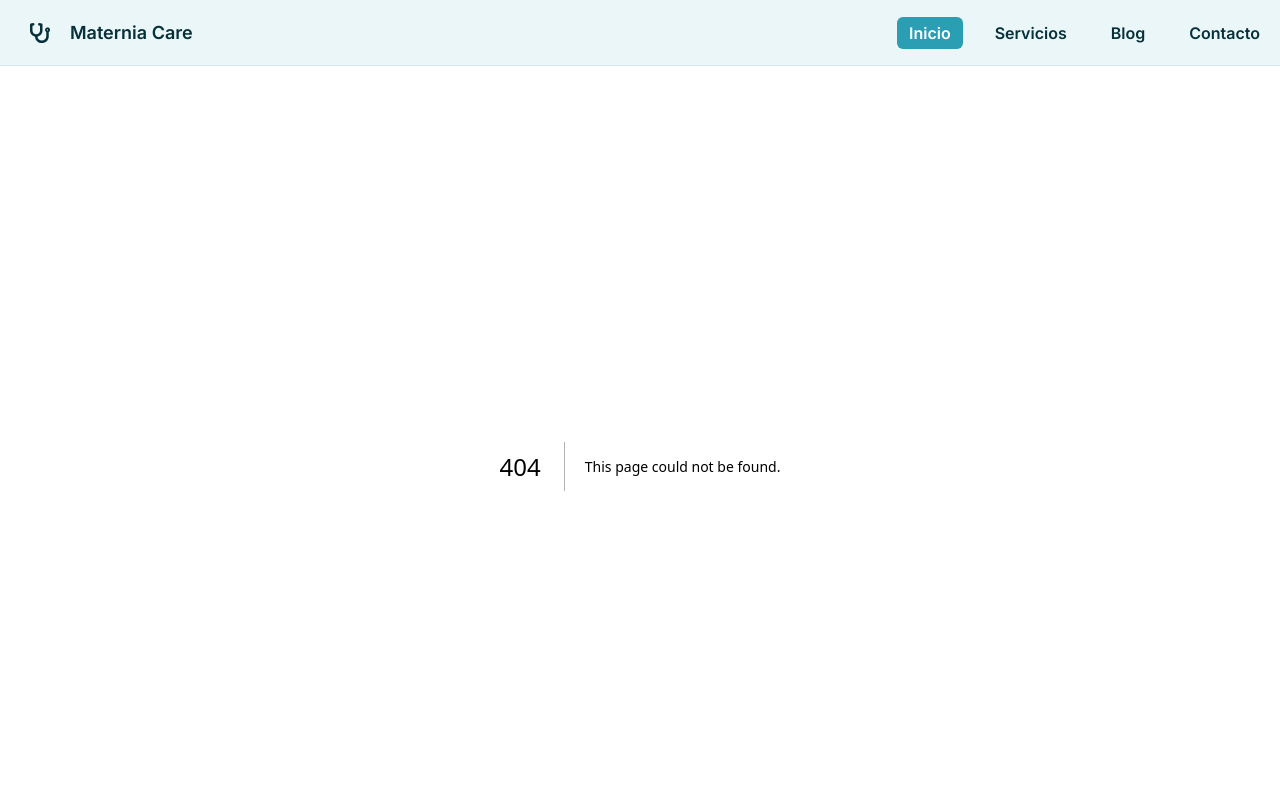
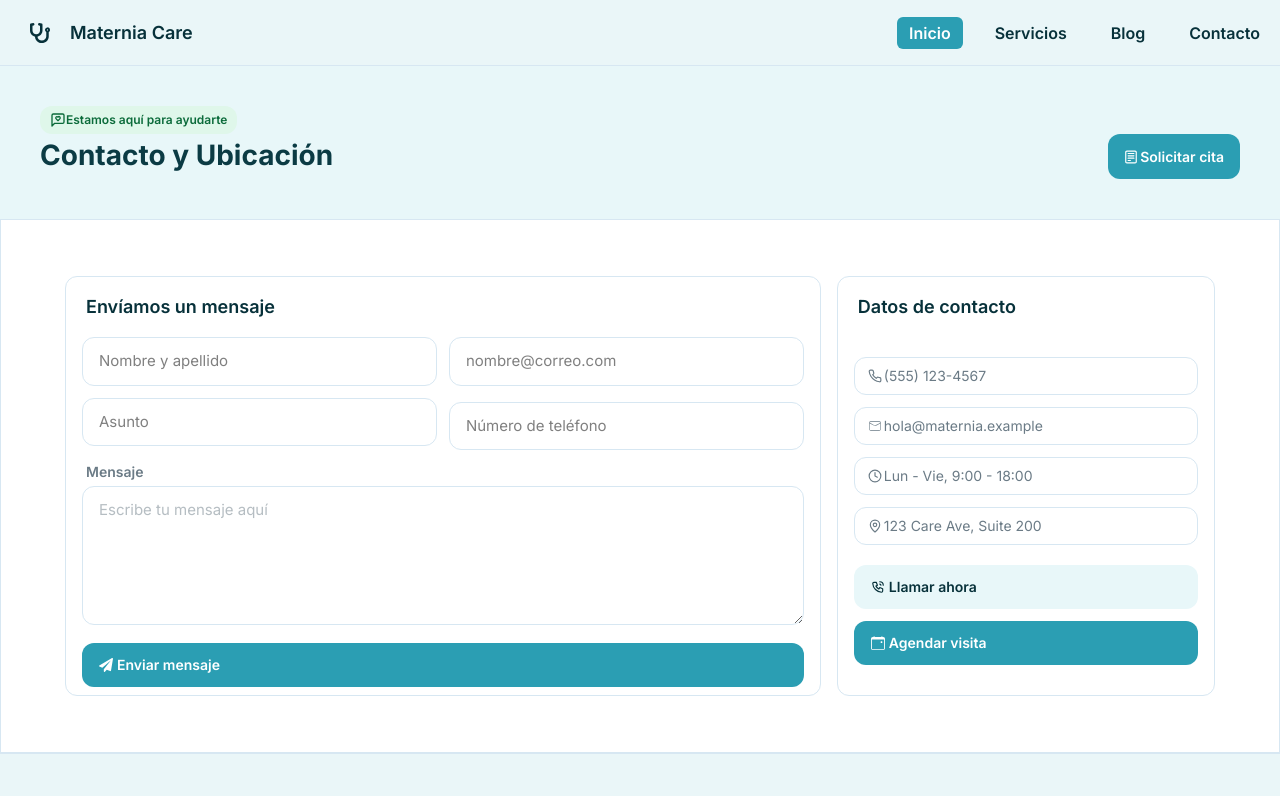
Before and after one commit to Laszlo-Caballero/obstetricia-landing, a Next.js app: page /contacto in a window 1280 px wide. Before the commit this address had no page. Shown: the top 796 px of the page. Built offline with nearby package versions, Linux system fonts and the light colour scheme.

Commit message:
Agregar componente CardContact y actualizar la página de contacto para mejorar la gestión de información y presentación.

```diff
--- /dev/null
+++ b/src/app/contacto/page.tsx
@@ -0,0 +1,155 @@
+import Input from "@/components/ui/input/Input";
+import React from "react";
+import { CgNotes } from "react-icons/cg";
+import { LuMessageSquareHeart } from "react-icons/lu";
+import { FaPaperPlane, FaRegPaperPlane } from "react-icons/fa";
+import { FiPhone } from "react-icons/fi";
+import { CiMail } from "react-icons/ci";
+import CardContact from "@/components/ui/card-services/CardContact";
+import { LuMapPin } from "react-icons/lu";
+import { LuClock } from "react-icons/lu";
+import { TbPhoneCall } from "react-icons/tb";
+import { BsCalendarEvent } from "react-icons/bs";
+
+export default function page() {
+  return (
+    <div>
+      <div className="w-full h-full bg-FondoCeleste">
+        <section className="py-[40px] px-[40px] w-full">
+          <span className="flex gap-[2] py-[6px] px-[10px] rounded-xl bg-compassionate max-w-max">
+            <LuMessageSquareHeart className="text-care size-4" />
+            <p className=" text-xs font-semibold text-care">
+              Estamos aquí para ayudarte
+            </p>
+          </span>
+          <div className="flex flex-row justify-between">
+            <p className="font-bold text-[28px] leading-100% text-azulLeer">
+              Contacto y Ubicación
+            </p>
+            <button className="font-semibold flex gap-[2px] py-[12.5px] px-[16px]  rounded-xl bg-botonAzul items-center text-letraBlanca text-sm">
+              <CgNotes />
+              Solicitar cita
+            </button>
+          </div>
+        </section>
+      </div>
+      <div className=" w-full border border-bordeColumn">
+        <section className="flex flex-row px-[64px] py-[56px] gap-4">
+          <section className="w-2/3 border border-bordeColumn rounded-xl px-4">
+            <h1 className="font-semibold text-blackBluee px-1 py-4 text-lg">
+              Envíamos un mensaje
+            </h1>
+
+            <form className="grid grid-cols-1 md:grid-cols-2 gap-3">
+              <div>
+                <label
+                  htmlFor="nombre"
+                  className="block text-sm font-medium text-grissubtexto"
+                ></label>
+                <Input
+                  for="nombre"
+                  type="text"
+                  placeholder="Nombre y apellido"
+                />
+              </div>
+
+              <div>
+                <label
+                  htmlFor="email"
+                  className="block text-sm font-medium text-grissubtexto"
+                ></label>
+                <Input
+                  for="email"
+                  type="email"
+                  placeholder="nombre@correo.com"
+                />
+              </div>
+
+              <div>
+                <label
+                  htmlFor="asunto"
+                  className="block text-sm font-medium text-grissubtexto"
+                ></label>
+                <Input for="asunto" type="text" placeholder="Asunto" />
+              </div>
+
+              <div>
+                <label
+                  htmlFor="pref"
+                  className="block text-sm font-medium text-grissubtexto"
+                ></label>
+                <input
+                  id="telefono"
+                  type="tel"
+                  placeholder="Número de teléfono"
+                  className="mt-1 w-full rounded-xl border border-bordeColumn  px-4 py-3 text-[15px] outline-none "
+                  pattern="[0-9]{9}"
+                  title="Ingresa un número de teléfono válido (9 digitos)"
+                />
+              </div>
+
+              <div className="md:col-span-2">
+                <label
+                  htmlFor="mensaje"
+                  className="block text-sm font-semibold text-grissubtexto pl-1"
+                >
+                  Mensaje
+                </label>
+                <textarea
+                  id="mensaje"
+                  rows={5}
+                  placeholder="Escribe tu mensaje aquí"
+                  className="mt-1 w-full rounded-xl border border-bordeColumn  px-4 py-3 text-[15px] text-grissubtexto outline-none"
+                />
+              </div>
+
+              <div className="md:col-span-2 pb-2">
+                <button
+                  type="submit"
+                  className="w-full flex items-center gap-1 rounded-xl bg-botonAzul px-[17px] py-3 font-semibold text-white  outline-none text-sm"
+                >
+                  <FaPaperPlane /> Enviar mensaje
+                </button>
+              </div>
+            </form>
+          </section>
+          <section className="w-1/3 border border-bordeColumn rounded-xl px-4">
+            <h1 className="font-semibold text-blackBluee py-4 text-lg px-1">
+              Datos de contacto
+            </h1>
+            <div className=" py-2 ">
+              <CardContact icon={<FiPhone />} description="(555) 123-4567" />
+              <CardContact
+                icon={<CiMail />}
+                description=" hola@maternia.example"
+              />
+              <CardContact
+                icon={<LuClock />}
+                description=" Lun - Vie, 9:00 - 18:00"
+              />
+              <CardContact
+                icon={<LuMapPin />}
+                description=" 123 Care Ave, Suite 200"
+              />
+            </div>
+            <div className=" flex flex-col py-3 gap-3">
+              <button
+                type="submit"
+                className="w-full flex items-center gap-1 rounded-xl bg-FondoCeleste px-[17px] py-3 font-semibold text-blackBluee  outline-none text-sm"
+              >
+                <TbPhoneCall /> Llamar ahora
+              </button>
+
+              <button
+                type="submit"
+                className="w-full flex items-center gap-1 rounded-xl bg-botonAzul px-[17px] py-3 font-semibold text-white  outline-none text-sm"
+              >
+                <BsCalendarEvent /> Agendar visita
+              </button>
+            </div>
+          </section>
+        </section>
+      </div>
+    </div>
+  );
+}
--- /dev/null
+++ b/src/components/ui/card-services/CardContact.tsx
@@ -0,0 +1,15 @@
+import { ReactNode } from "react";
+
+interface CardContactProps {
+  icon: ReactNode;
+  description: string;
+}
+
+export default function CardContact({ icon, description }: CardContactProps) {
+  return (
+    <div className="flex border border-bordeColumn items-center px-[13px] gap-[2px] rounded-xl py-2 mt-3 text-sm text-grissubtexto">
+      {icon}
+      {description}
+    </div>
+  );
+}
```
